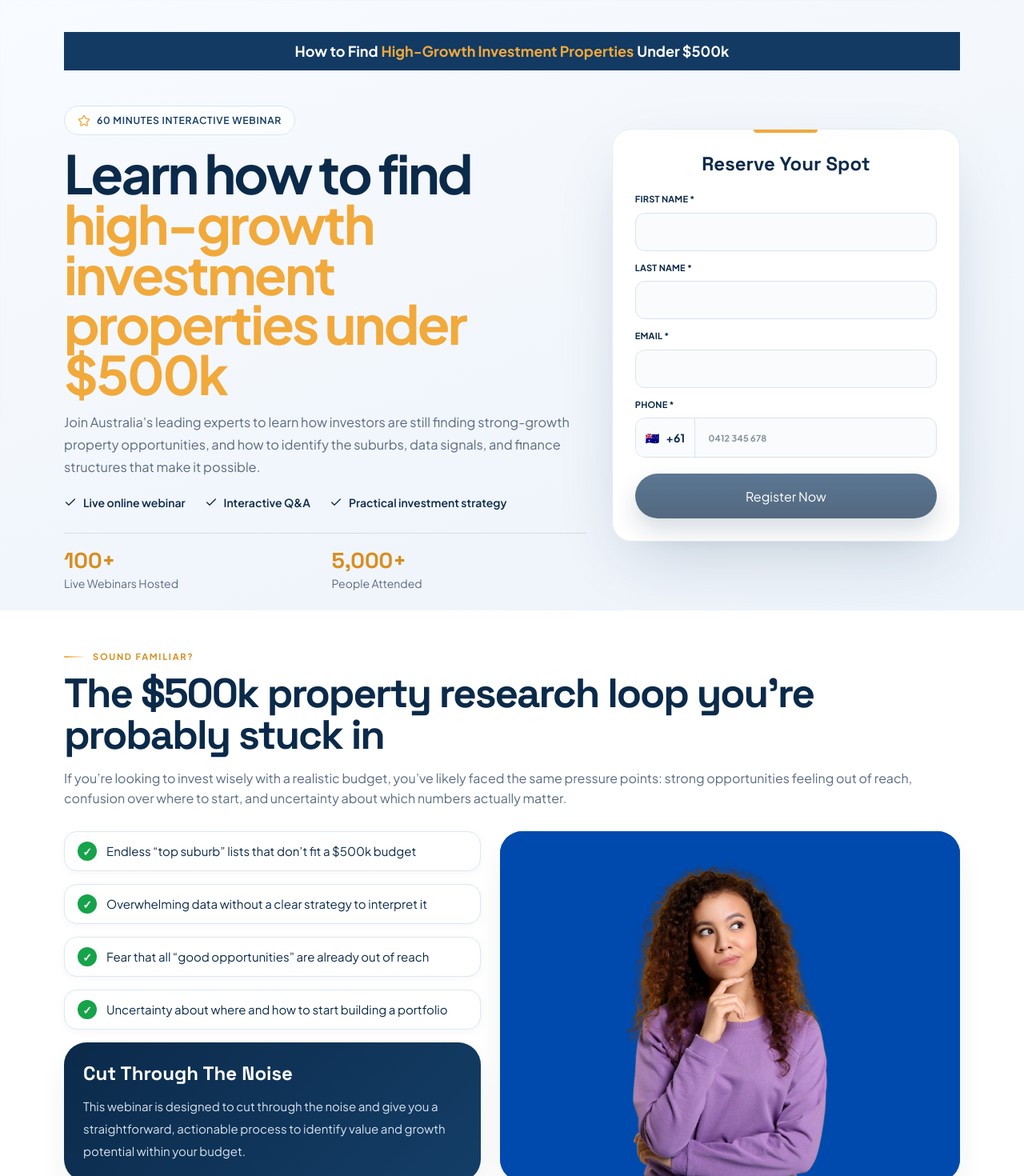
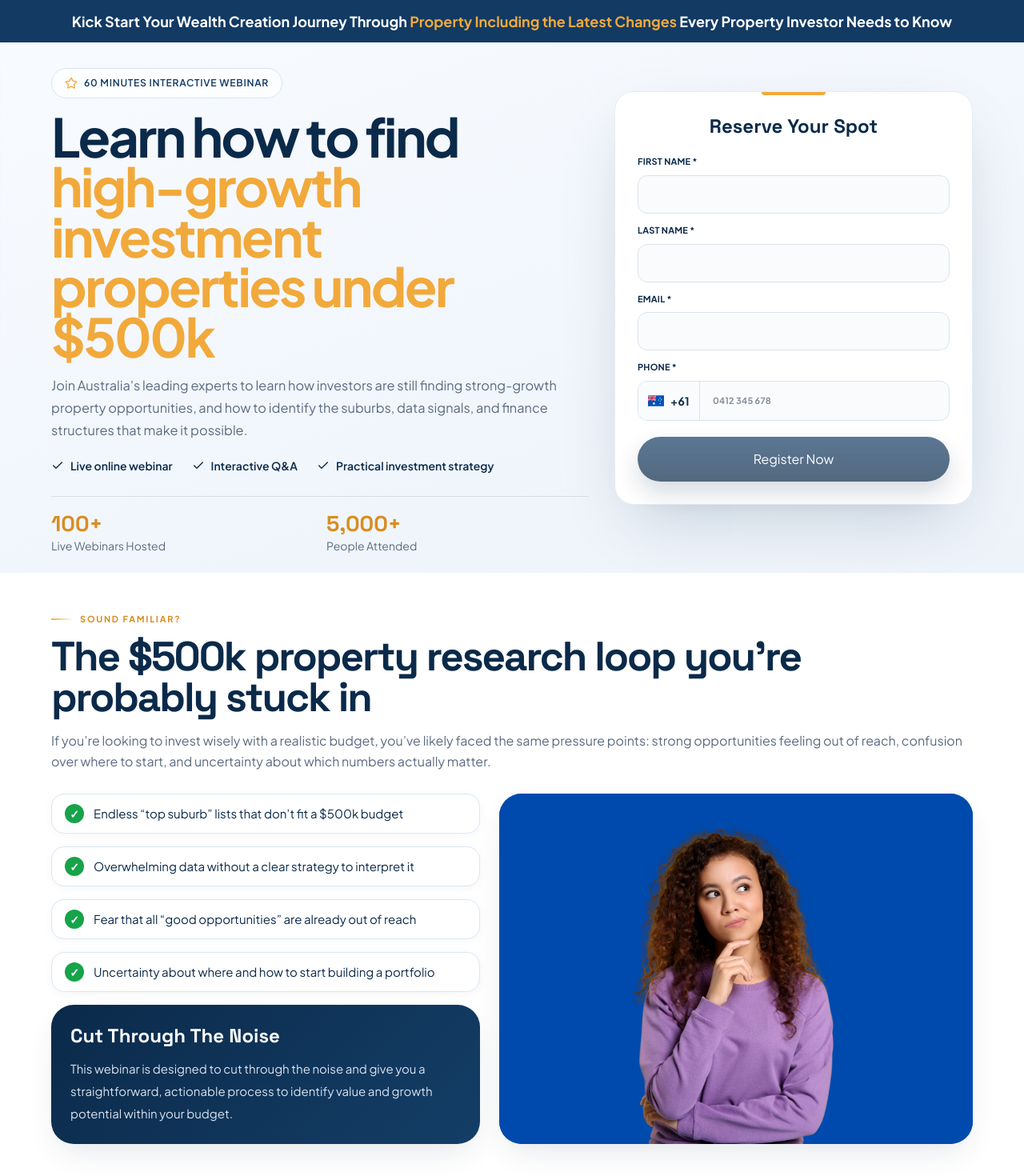
Before and after one commit to UtsavSingh270/Nfinity-Financials-Webinar, a Next.js app: page / in a window 1280 px wide. Shown: the top 1470 px of the page at 80% size. Built offline with nearby package versions, Linux system fonts and the light colour scheme; no server answers; the database is empty.

Commit message:
last commit for today

```diff
--- a/src/app/layout.jsx
+++ b/src/app/layout.jsx
@@ -2,7 +2,7 @@ import "./globals.css";
 import Providers from "@/components/Providers";
 
 export const metadata = {
-  title: "Nfinity Financials",
+  title: "Nfinity Financials | Webinars",
   description: "Webinars, registrations, hosts, and admin tools for Nfinity Financials.",
 };
 
--- a/src/components/HomePage.jsx
+++ b/src/components/HomePage.jsx
@@ -68,6 +68,9 @@ const SOCIAL_ICONS = {
   website: Globe,
 };
 
+// Shared full-width container class — keeps edge padding but spans 100vw
+const CONTAINER = "w-full px-4 lg:px-10 xl:px-16";
+
 export default function HomePage({ webinars, hosts, initialSlug }) {
   const upcoming = useMemo(() => webinars.filter((item) => item.status === "upcoming"), [webinars]);
   const initial = initialSlug ? webinars.find((item) => item.slug === initialSlug) : null;
@@ -94,15 +97,24 @@ export default function HomePage({ webinars, hosts, initialSlug }) {
   return (
     <main id="nf-webinar-page" className="min-h-screen bg-white text-slate-800">
       {/* =========================================================
-          HERO + REGISTRATION FORM — unchanged
+          HERO + REGISTRATION FORM
       ========================================================= */}
-      <section className="relative overflow-hidden bg-[linear-gradient(160deg,#f8fbff_0%,#edf3fa_100%)] pt-10 pb-6">
+      <section className="relative overflow-hidden bg-[linear-gradient(160deg,#f8fbff_0%,#edf3fa_100%)] pt-0 pb-6">
         <div className="absolute inset-0 bg-[linear-gradient(rgba(11,42,74,0.022)_1px,transparent_1px),linear-gradient(90deg,rgba(11,42,74,0.022)_1px,transparent_1px)] bg-size:48px_48px mask-[radial-gradient(ellipse_90%_70%_at_50%_35%,#000_20%,transparent_80%)]" />
-        <div className="relative mx-auto w-[min(1120px,calc(100%-32px))]">
-          <div className="mb-3 flex h-12 items-center justify-center bg-[#123a63] px-4 text-center text-lg font-bold text-white">
-            How to Find <span className="mx-1 text-[#f2a93b]">High-Growth Investment Properties</span> Under $500k
+
+        {/* Edge-to-edge banner */}
+        <div className="w-full bg-[#123a63] px-6 py-5 text-center md:py-3">
+  <p className="mx-auto max-w-l text-sm font-bold leading-relaxed text-white sm:text-base md:text-lg">
+    Kick Start Your Wealth Creation Journey Through{" "}
+    <br className="md:hidden" />
+    <span className="text-[#f2a93b]">Property Including the Latest Changes</span>{" "}
+    <br className="md:hidden" />
+    Every Property Investor Needs to Know
+  </p>
 </div>
 
+        {/* Padded content container */}
+        <div className={`relative ${CONTAINER}`}>
           <div className="grid gap-8 lg:grid-cols-[minmax(0,1.2fr)_minmax(360px,.8fr)] lg:items-center">
             <motion.div
               className="pt-8"
@@ -190,7 +202,22 @@ export default function HomePage({ webinars, hosts, initialSlug }) {
   Phone *
   <div className="grid grid-cols-[auto_1fr] items-center gap-0 overflow-hidden rounded-xl border border-[#dbe3ef] bg-[#f9fbfd]">
     <span className="flex h-12 items-center gap-2 border-r border-[#dbe3ef] bg-[#f9fbfd] px-3 text-sm font-bold text-[#0b2a4a]">
-                      <span aria-hidden="true">🇦🇺</span> +61
+      <svg viewBox="0 0 30 20" className="h-3.5 w-5" fill="none">
+        <path d="M30 0H0V20H30V0Z" fill="#0052B4" />
+        <path d="M11.0872 12.4564L11.7292 13.7989L13.1793 13.4639L12.5299 14.8029L13.6959 15.7275L12.2442 16.0548L12.2482 17.5429L11.0872 16.6119L9.92619 17.5429L9.93023 16.0548L8.47852 15.7275L9.64453 14.8029L8.99514 13.4639L10.4451 13.7989L11.0872 12.4564Z" fill="#F0F0F0" />
+        <path d="M22.6798 14.1241L22.9861 14.7645L23.6776 14.6047L23.3679 15.2433L23.9241 15.6844L23.2316 15.8404L23.2335 16.5502L22.6798 16.1062L22.1261 16.5502L22.1279 15.8404L21.4355 15.6844L21.9917 15.2433L21.682 14.6047L22.3736 14.7645L22.6798 14.1241Z" fill="#F0F0F0" />
+        <path d="M19.8322 7.33099L20.1385 7.97141L20.83 7.81151L20.5203 8.45023L21.0764 8.89131L20.384 9.04735L20.3859 9.7572L19.8322 9.31306L19.2784 9.7572L19.2804 9.04735L18.5879 8.89131L19.144 8.45023L18.8344 7.81151L19.5259 7.97141L19.8322 7.33099Z" fill="#F0F0F0" />
+        <path d="M22.6798 3.44922L22.9861 4.08964L23.6776 3.92968L23.3679 4.56845L23.924 5.00948L23.2316 5.16557L23.2335 5.87536L22.6798 5.43123L22.1261 5.87536L22.1279 5.16557L21.4355 5.00948L21.9917 4.56845L21.682 3.92968L22.3736 4.08964L22.6798 3.44922Z" fill="#F0F0F0" />
+        <path d="M25.1681 6.3606L25.4743 7.00095L26.1659 6.84111L25.8562 7.47977L26.4124 7.9208L25.7199 8.07689L25.7218 8.78668L25.1681 8.34267L24.6144 8.78668L24.6162 8.07689L23.9238 7.9208L24.4799 7.47977L24.1702 6.84111L24.8618 7.00095L25.1681 6.3606Z" fill="#F0F0F0" />
+        <path d="M23.3896 9.7572L23.6304 10.4985H24.41L23.7793 10.9567L24.0203 11.698L23.3896 11.2399L22.7588 11.698L22.9998 10.9567L22.3691 10.4985H23.1487L23.3896 9.7572Z" fill="#F0F0F0" />
+        <path d="M15 0V1.79036L12.3535 3.26098H15V6.73898H11.5369L15 8.66286V9.99977H13.4367L9.13043 7.60767V9.99977H5.86957V7.15375L0.746719 9.99977H0V8.20959L2.6465 6.73898H0V3.26098H3.46307L0 1.33645V0H1.56328L5.86957 2.39234V0H9.13043V2.8462L14.2533 0H15Z" fill="#F0F0F0" />
+        <path d="M8.4375 0H6.5625V4.06234H0V5.93731H6.5625V9.99976H8.4375V5.93731H15V4.06234H8.4375V0Z" fill="#D80027" />
+        <path d="M9.13086 6.73895L15.0004 9.99975V9.07768L10.7906 6.73895H9.13086Z" fill="#D80027" />
+        <path d="M4.20973 6.73895L0 9.07768V9.99975L5.86957 6.73895H4.20973Z" fill="#D80027" />
+        <path d="M5.86957 3.26079L0 0V0.922072L4.20979 3.26079H5.86957Z" fill="#D80027" />
+        <path d="M10.7907 3.26079L15.0004 0.922072V0L9.13086 3.26079H10.7907Z" fill="#D80027" />
+      </svg>
+      +61
     </span>
     <input
       inputMode="tel"
@@ -221,7 +248,7 @@ export default function HomePage({ webinars, hosts, initialSlug }) {
           SOUND FAMILIAR? / PROBLEM SECTION
       ========================================================= */}
       <section className="pt-10 pb-19">
-        <div className="mx-auto w-[min(1120px,calc(100%-32px))]">
+        <div className={CONTAINER}>
           <div className="mb-7 w-full">
             <span className="inline-flex items-center gap-2 text-[11px] font-bold uppercase tracking-[0.16em] text-[#d98d1f] before:block before:h-0.5 before:w-7 before:rounded-full before:bg-[linear-gradient(90deg,#f2a93b,transparent)] before:content-['']">
               {active?.soundFamiliarKicker || "Sound familiar?"}
@@ -275,7 +302,7 @@ export default function HomePage({ webinars, hosts, initialSlug }) {
           REALITY / CASE STUDY SECTION
       ========================================================= */}
       <section className="bg-[#f4f8fc] pt-10 pb-19">
-        <div className="mx-auto w-[min(1120px,calc(100%-32px))]">
+        <div className={CONTAINER}>
           <div className="mb-7 w-full">
             <span className="inline-flex items-center gap-2 text-[11px] font-bold uppercase tracking-[0.16em] text-[#d98d1f] before:block before:h-0.5 before:w-7 before:rounded-full before:bg-[linear-gradient(90deg,#f2a93b,transparent)] before:content-['']">
               {active?.realityKicker || "Why $500k isn't just $500k"}
@@ -337,7 +364,7 @@ export default function HomePage({ webinars, hosts, initialSlug }) {
           RELATE CHECKLIST — "Do any of these sound like you?"
       ========================================================= */}
       <section className="pt-10 pb-19">
-        <div className="mx-auto w-[min(1120px,calc(100%-32px))]">
+        <div className={CONTAINER}>
           <div className="mb-7 w-full">
             <span className="inline-flex items-center gap-2 text-[11px] font-bold uppercase tracking-[0.16em] text-[#d98d1f] before:block before:h-0.5 before:w-7 before:rounded-full before:bg-[linear-gradient(90deg,#f2a93b,transparent)] before:content-['']">
               {active?.relateKicker || "A quick check"}
@@ -394,7 +421,7 @@ export default function HomePage({ webinars, hosts, initialSlug }) {
           WHAT YOU'LL LEARN — numbered cards
       ========================================================= */}
       <section className="bg-[#f4f8fc] pt-10 pb-19">
-        <div className="mx-auto w-[min(1120px,calc(100%-32px))]">
+        <div className={CONTAINER}>
           <div className="mb-7 w-full">
             <span className="inline-flex items-center gap-2 text-[11px] font-bold uppercase tracking-[0.16em] text-[#d98d1f] before:block before:h-0.5 before:w-7 before:rounded-full before:bg-[linear-gradient(90deg,#f2a93b,transparent)] before:content-['']">
               {active?.learningKicker || "What you'll learn"}
@@ -437,7 +464,7 @@ export default function HomePage({ webinars, hosts, initialSlug }) {
           BEFORE / AFTER TRANSFORM SECTION
       ========================================================= */}
       <section className="pt-10 pb-19">
-        <div className="mx-auto w-[min(1120px,calc(100%-32px))]">
+        <div className={CONTAINER}>
           <div className="mb-7 w-full">
             <span className="inline-flex items-center gap-2 text-[11px] font-bold uppercase tracking-[0.16em] text-[#d98d1f] before:block before:h-0.5 before:w-7 before:rounded-full before:bg-[linear-gradient(90deg,#f2a93b,transparent)] before:content-['']">
               {active?.transformKicker || "Not sure if it's worth your time?"}
@@ -513,10 +540,10 @@ export default function HomePage({ webinars, hosts, initialSlug }) {
       <HostsSection hosts={hosts} />
 
       {/* =========================================================
-          UPCOMING WEBINARS — unchanged
+          UPCOMING WEBINARS
       ========================================================= */}
       <section className="pt-10 pb-19">
-        <div className="mx-auto w-[min(1120px,calc(100%-32px))]">
+        <div className={CONTAINER}>
           <div className="mb-7 w-full">
             <span className="inline-flex items-center gap-2 text-[11px] font-bold uppercase tracking-[0.16em] text-[#d98d1f] before:block before:h-0.5 before:w-7 before:rounded-full before:bg-[linear-gradient(90deg,#f2a93b,transparent)] before:content-['']">
               Upcoming webinars
@@ -570,7 +597,7 @@ export default function HomePage({ webinars, hosts, initialSlug }) {
           CONTACT
       ========================================================= */}
       <section className="bg-[#f4f8fc] pb-10 pt-10">
-        <div className="mx-auto w-[min(1120px,calc(100%-32px))]">
+        <div className={CONTAINER}>
           <div className="relative overflow-hidden rounded-4xl bg-[linear-gradient(135deg,#0b2a4a_0%,#123a63_50%,#0b2a4a_100%)] p-8 text-white sm:p-12">
             <div className="pointer-events-none absolute -right-16 -top-28 h-96 w-96 rounded-full bg-[radial-gradient(circle,rgba(242,169,59,0.16),transparent_65%)]" />
             <div className="pointer-events-none absolute -left-16 -bottom-28 h-80 w-80 rounded-full bg-[radial-gradient(circle,rgba(26,77,128,0.35),transparent_65%)]" />
```
Also changed, not shown: Logo.jpg (added), 1 other file (tests, documents, lock files or other folders). Lines whose indentation alone changed are shown as unchanged.
